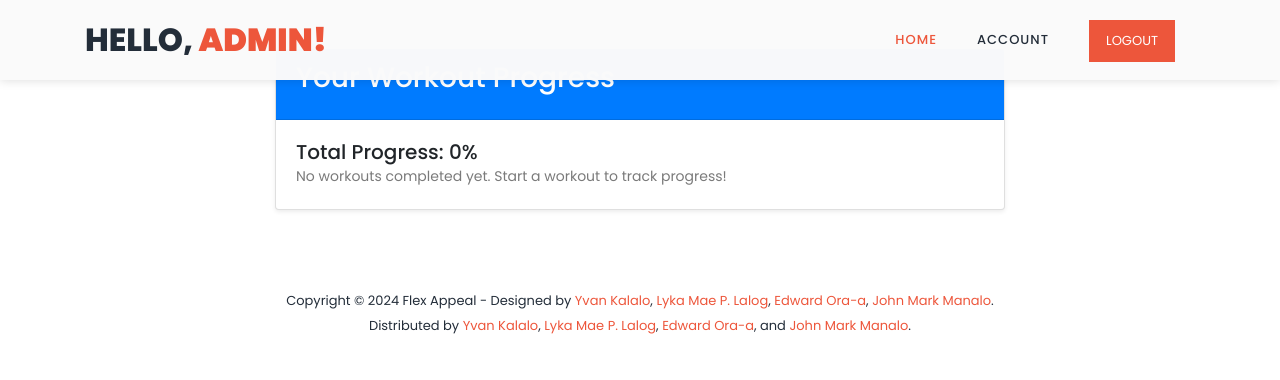
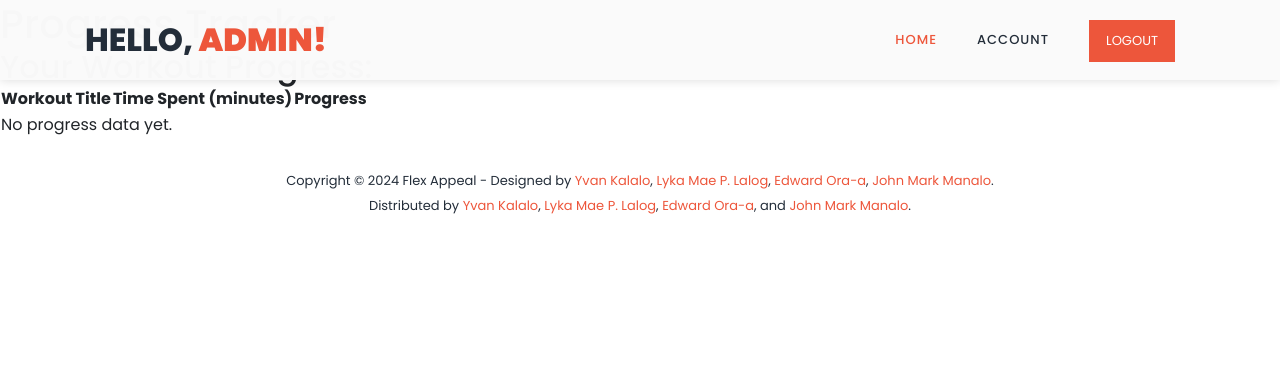
Before and after one commit to YvanLunaKalalo/gym_capstone, a Django app: page /progress/ in a window 1280 px wide. Shown: the top 380 px of the page. Run offline with Django 5.2, Linux system fonts and the light colour scheme; a user stored in the database is signed in; data comes from the database, SQL or seed files in the repository; parts of the project's set-up code (start-up, migrations or seed data) failed here and were passed over; some libraries are stand-ins or nearby versions.

Commit message:
My Forty One Commit

```diff
--- a/machine_learning/models.py
+++ b/machine_learning/models.py
@@ -40,6 +40,7 @@ class UserProgress(models.Model):
     user = models.ForeignKey(settings.AUTH_USER_MODEL, on_delete=models.CASCADE)
     workout = models.ForeignKey(Workout, on_delete=models.CASCADE)
     progress = models.PositiveIntegerField()  # Percentage or count of completed workouts
+    time_spent = models.FloatField(default=0)  # Time spent in minutes
     date = models.DateField(auto_now_add=True)
     progress_date = models.DateField(auto_now=True)  # Automatically update the date whenever the progress is updated
 
--- a/machine_learning/templates/progress_tracker.html
+++ b/machine_learning/templates/progress_tracker.html
@@ -7,41 +7,30 @@
 {% endblock %}
 
 {% block content %}
-<div class="container my-5">
-    <div class="row justify-content-center">
-        <div class="col-lg-8 col-md-10">
+<h1>Progress Tracker</h1>
 
-            <div class="card shadow-sm">
-                <div class="card-header bg-primary text-white">
-                    <h3 class="card-title">Your Workout Progress</h3>
-                </div>
-                <div class="card-body">
-                    <h5>Total Progress: {{ total_progress }}%</h5>
-
-                    {% if progress_list %}
-                        <table class="table table-striped mt-3">
+<h2>Your Workout Progress:</h2>
+<table>
     <thead>
         <tr>
-                                    <th scope="col">Workout</th>
-                                    <th scope="col">Progress</th>
+            <th>Workout Title</th>
+            <th>Time Spent (minutes)</th>
+            <th>Progress</th>
         </tr>
     </thead>
     <tbody>
-                                {% for progress in progress_list %}
+        {% for progress in user_progress %}
         <tr>
             <td>{{ progress.workout.Title }}</td>
+            <td>{{ progress.time_spent }}</td>
             <td>{{ progress.progress }}%</td>
+        </tr>
+        {% empty %}
+        <tr>
+            <td colspan="3">No progress data yet.</td>
         </tr>
         {% endfor %}
     </tbody>
 </table>
-                    {% else %}
-                        <p>No workouts completed yet. Start a workout to track progress!</p>
-                    {% endif %}
-                </div>
-            </div>
 
-        </div>
-    </div>
-</div>
 {% endblock %}
--- a/machine_learning/views.py
+++ b/machine_learning/views.py
@@ -195,61 +195,43 @@ def workout_recommendation_view(request):
     return HttpResponse(template.render(context, request))
 
 def workout_session_view(request):
-    """
-    View to handle workout sessions, track time, and update user progress.
-    """
-    template = loader.get_template("workout_session.html")
-    context = {}
+    # Ensure the user has recommended workouts
+    if 'recommended_workouts' not in request.session:
+        return redirect('recommend')
 
-    # Retrieve recommended workouts from the session
     recommended_workouts = request.session.get('recommended_workouts')
 
+    # Display the workout session
+    workout_index = int(request.GET.get('workout_index', 0))
+    workout = recommended_workouts[workout_index]  # Get the workout based on index
+
     if request.method == 'POST':
-        # Start time when workout session begins
-        workout_start_time = time.time()
+        # The user finished the workout; store the time spent
+        time_spent = float(request.POST.get('time_spent', 0))  # Time spent in minutes
+        workout_title = workout['Title']
 
-        # Assuming 'workout_title' is passed from the form (select which workout to do)
-        workout_title = request.POST.get('workout_title', '')
+        # Find or create the workout in the database
+        workout_obj = Workout.objects.get(Title=workout_title)
 
-        # Fetch the workout details
-        selected_workout = get_object_or_404(Workout, Title=workout_title)
+        # Update or create progress for the user
+        user_progress, created = UserProgress.objects.get_or_create(
+            user=request.user,
+            workout=workout_obj,
+            defaults={'progress': 0}  # You can track progress based on another system, e.g., completion percentage
+        )
+        user_progress.time_spent += time_spent
+        user_progress.save()
 
-        # Start the workout session (tracking time)
-        if 'start_workout' in request.POST:
-            request.session['workout_start_time'] = workout_start_time
-            context['message'] = f"Workout '{selected_workout.Title}' started!"
-            context['selected_workout'] = selected_workout
-            return render(request, 'workout_session.html', context)
+        # Redirect to the progress tracker page
+        return redirect('progress')
 
-        # End the workout session
-        if 'end_workout' in request.POST:
-            workout_end_time = time.time()
-            workout_duration = workout_end_time - request.session.get('workout_start_time', workout_start_time)
-
-            # Convert time to minutes
-            duration_in_minutes = round(workout_duration / 60, 2)
-
-            # Update progress in UserProgress
-            workout_obj, created = UserProgress.objects.get_or_create(
-                user=request.user,
-                workout=selected_workout,
-                defaults={'progress': 0}  # If new, start with 0% progress
-            )
-
-            # Update progress (increment by some percentage or based on logic)
-            workout_obj.progress += 20  # e.g., 20% per workout session
-            workout_obj.save()
-
-            # Pass workout and time spent to context
-            context['message'] = f"Workout '{selected_workout.Title}' completed! Duration: {duration_in_minutes} minutes."
-            context['selected_workout'] = selected_workout
-
-            # Redirect to the progress tracker view
-            return redirect('update_progress')
-
-    # If no workout is started, show available workouts
-    context['recommended_workouts'] = recommended_workouts
-    return HttpResponse(template.render(context, request))
+    # Render the workout session template
+    context = {
+        'workout': workout,
+        'workout_index': workout_index,
+        'total_workouts': len(recommended_workouts)
+    }
+    return render(request, 'workout_session.html', context)
 
 def update_progress_view(request):
     """
```
Also changed, not shown: machine_learning/templates/workout_session.html (+15 -45 lines). Lines whose indentation alone changed are shown as unchanged.
